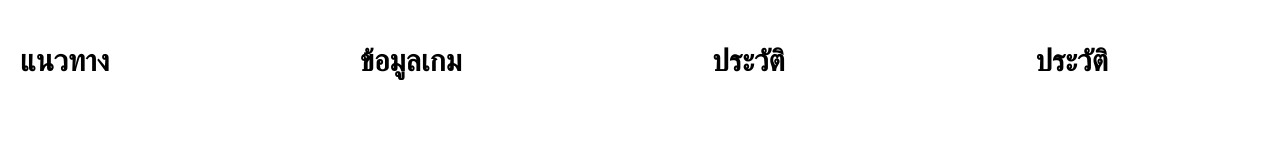
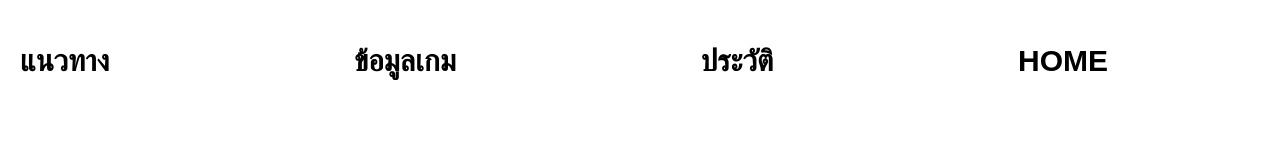
Before and after one commit to knight2003n/MiniProject, a plain HTML site: page tet.html in a window 1280 px wide. Shown: the top 160 px of the page. Drawn offline with nearby package versions, Linux system fonts and the light colour scheme.

Commit message:
Update tet.html

```diff
--- a/tet.html
+++ b/tet.html
@@ -30,7 +30,7 @@
   <li><a href="guidelines.html" target="_blank">แนวทาง</a></li>
   <li><a href="https://www.google.com/" target="_blank">ข้อมูลเกม</a></li>
   <li><a href="https://ro.gnjoy.in.th/game_download/" target="_blank">ประวัติ</a></li>
-  <li><a href="https://ro.gnjoy.in.th/game_download/" target="_blank">ประวัติ</a></li>
+  <li><a href="index.html" target="_blank">HOME</a></li>
 </div>
 
 <!-- !PAGE CONTENT! -->
```
